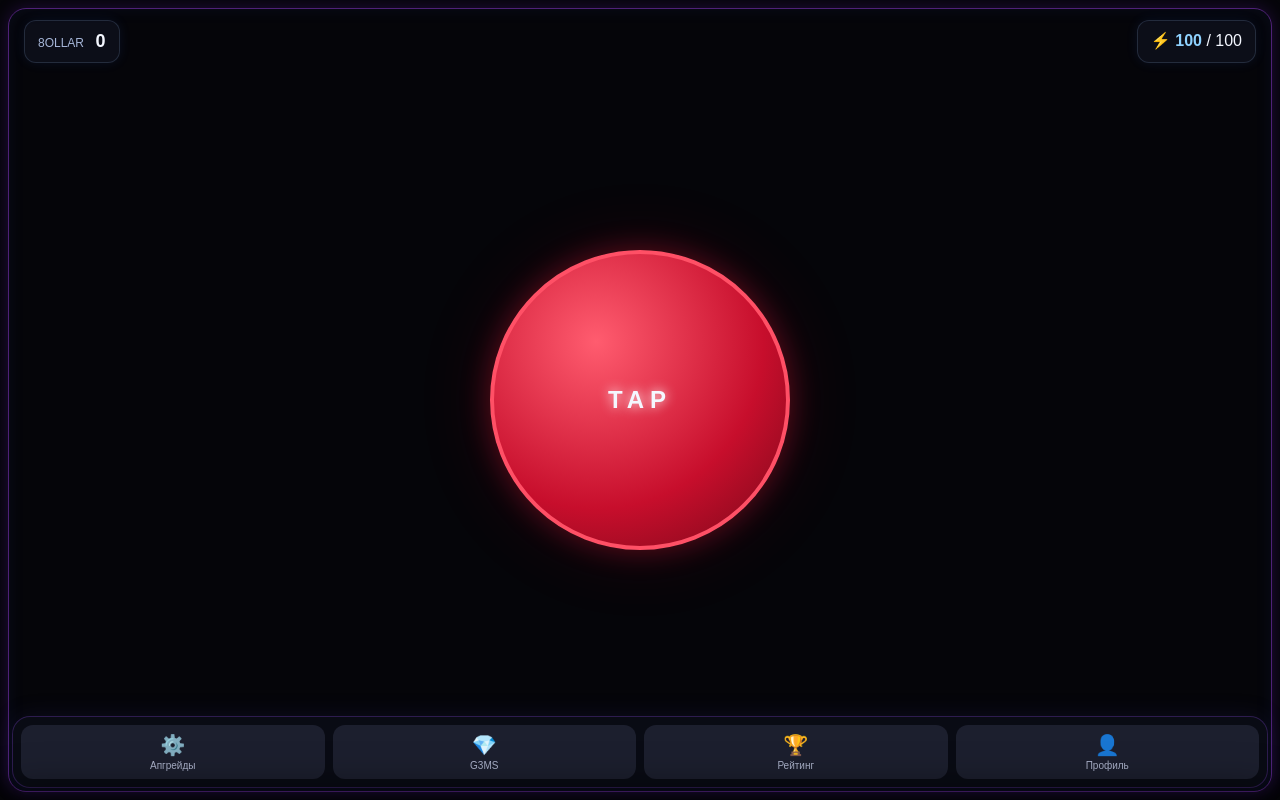
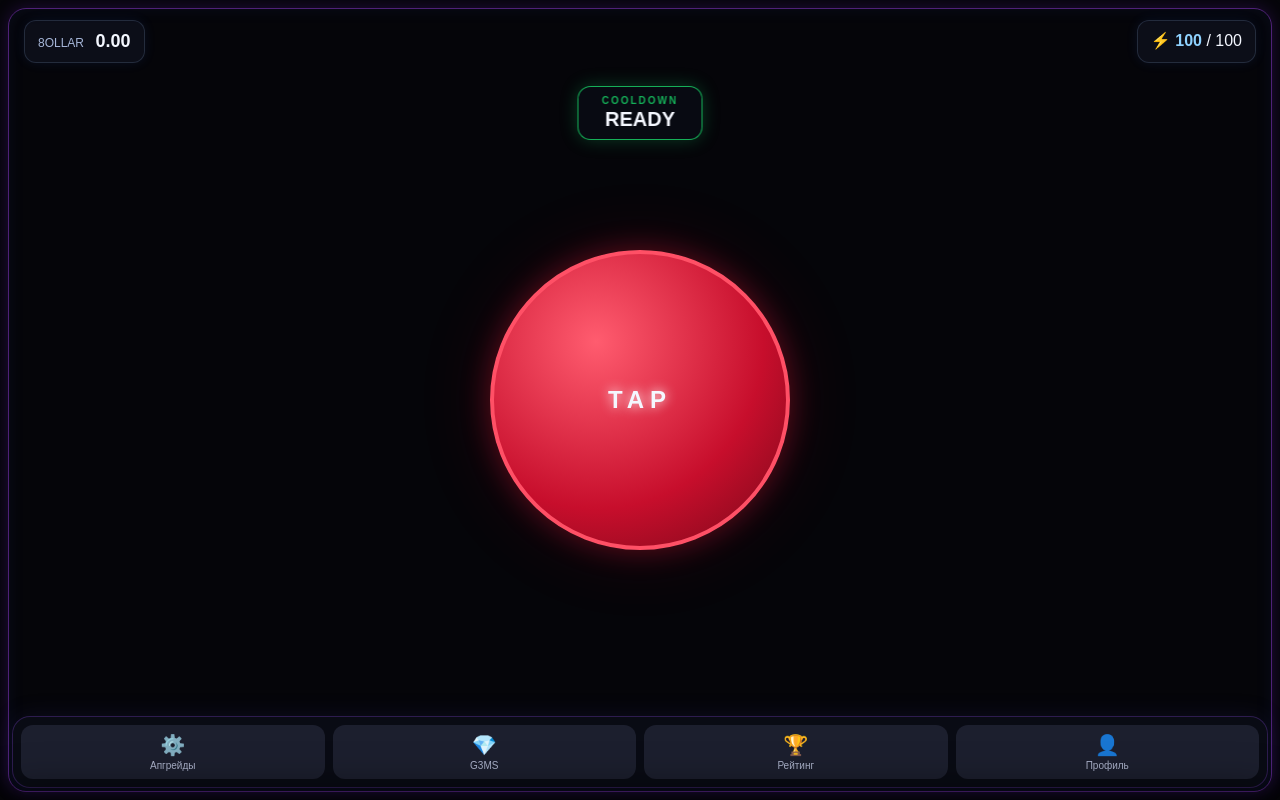
Before and after one commit to bobikzdox890-byte/-, a Flask app: page / in a window 1280 px wide. Run offline with Flask 3, Linux system fonts and the light colour scheme; some libraries are stand-ins or nearby versions.

Commit message:
Update index.html

```diff
--- a/templates/index.html
+++ b/templates/index.html
@@ -24,10 +24,6 @@
 
 <body>
 
-  <!-- =========================
-       NEON FRAME
-  ========================= -->
-
   <div class="neon"></div>
 
 
@@ -42,7 +38,7 @@
       <span>8OLLAR</span>
 
       <b id="dollars">
-        0
+        0.00
       </b>
 
     </div>
@@ -68,7 +64,27 @@
 
 
   <!-- =========================
-       MAIN TAP AREA
+       COOLDOWN
+  ========================= -->
+
+  <div
+    id="cooldown-indicator"
+    class="cooldown-ready"
+  >
+
+    <div id="cooldown-label">
+      COOLDOWN
+    </div>
+
+    <div id="cooldown-time">
+      READY
+    </div>
+
+  </div>
+
+
+  <!-- =========================
+       TAP AREA
   ========================= -->
 
   <main id="tap-area">
@@ -91,11 +107,21 @@
 
 
   <!-- =========================
-       FLOATING REWARDS
+       REWARD
   ========================= -->
 
   <div
     id="float-layer"
+    aria-hidden="true"
+  ></div>
+
+
+  <!-- =========================
+       BONUS
+  ========================= -->
+
+  <div
+    id="bonus-layer"
     aria-hidden="true"
   ></div>
 
@@ -148,7 +174,7 @@
 
 
   <!-- =========================
-       SIDE PANEL
+       PANEL
   ========================= -->
 
   <aside
@@ -183,14 +209,10 @@
   ></div>
 
 
-  <!-- =========================
-       JAVASCRIPT
-  ========================= -->
-
   <script
     src="{{ url_for('static', filename='app.js') }}"
   ></script>
 
 </body>
 
-</html>
+    </html>
```
